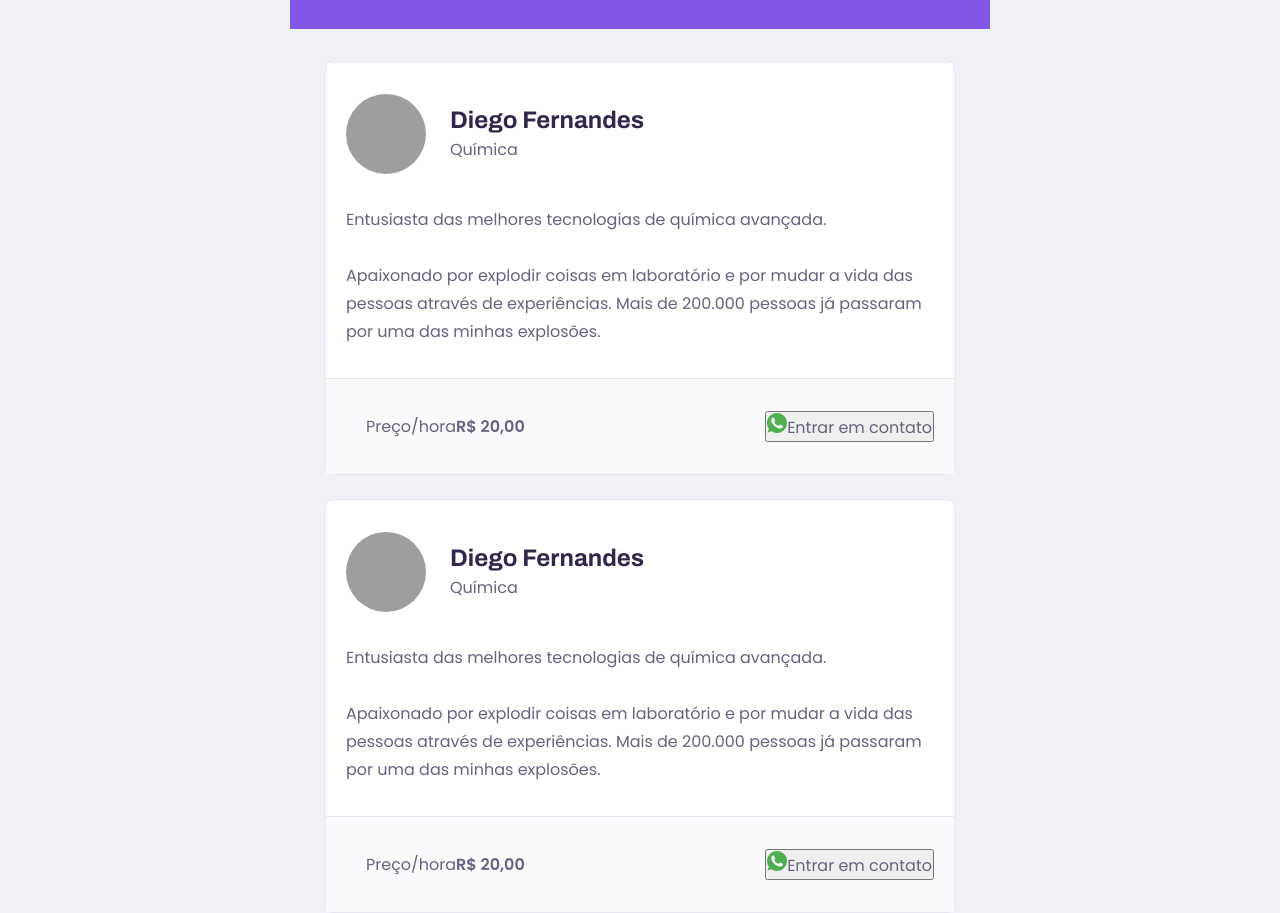
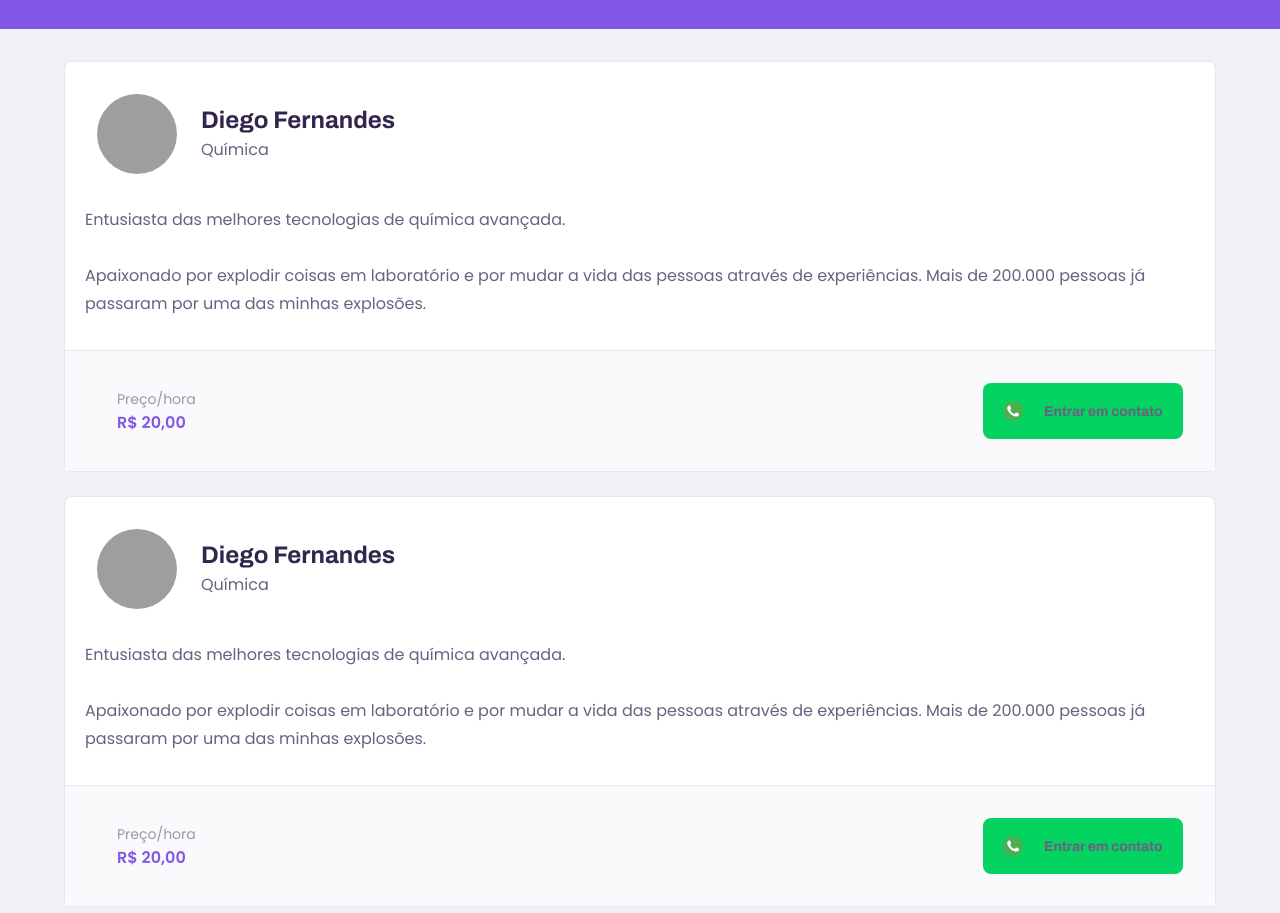
Before and after one commit to gslmota/Aplication-Proffy, a plain HTML site: page NLW/study.html in a window 1280 px wide. Shown: the part 556-1469 px from the top of the page. Drawn offline with Linux system fonts and the light colour scheme; grey boxes are pictures that could not be loaded.

Commit message:
Update page-study.css

```diff
--- a/NLW/styles/partials/page-study.css
+++ b/NLW/styles/partials/page-study.css
@@ -159,3 +159,48 @@
     align-items: center;
     justify-content: space-between;
 }
+
+.teacher-item footer p {
+    font-size: 1.4rem;
+    line-height: 2.4rem;
+    color: var(--color-text-complement);
+}
+
+.teacher-item footer p strong {
+    font-size: 1.6rem;
+    color: var(--color-primary);
+    display: block;
+}
+
+.teacher-item footer button {
+    width: 20rem;
+    height: 5.6rem;
+    background: var(--color-secondary);
+    color: var(--color-buton-text);
+    border: 0;
+    border-radius: .8rem;
+    cursor: pointer;
+    font: 700 1.4rem Archivo;
+
+    display: flex;
+    align-items: center;
+    justify-content: space-evenly;
+    text-decoration: none;
+    transition: background 0.2s;
+    margin-left: 1.6rem;
+}
+
+.teacher-item footer button:hover {
+    background: var(--color-secondary-dark);
+}
+
+@media(min-width:700px) {
+    #page-study #container {
+        max-width: 100vw;
+    }
+
+    .teacher-item header,
+    .teacher-item footer {
+        padding: 32px;
+    }
+}
```
